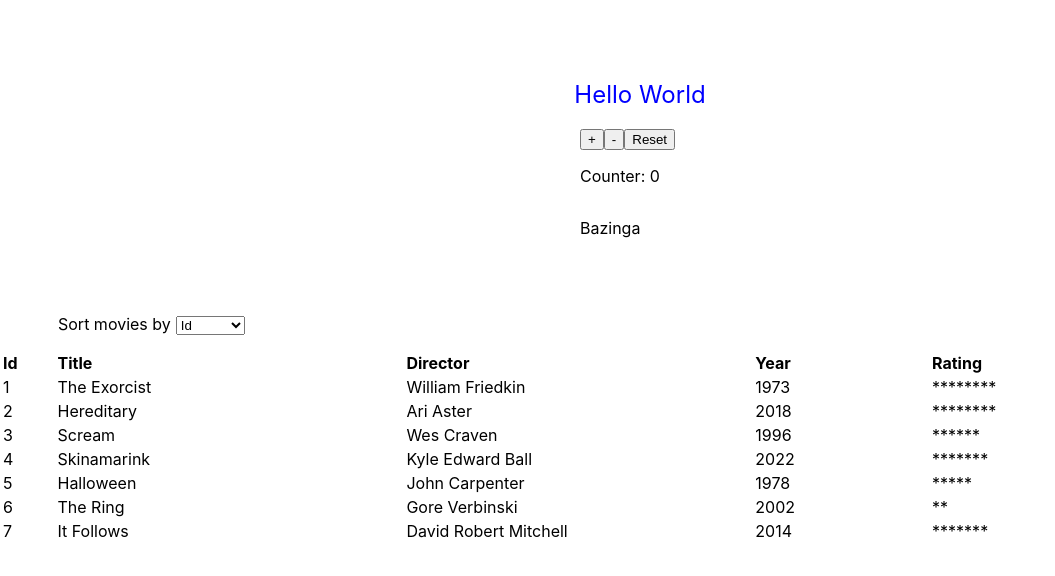
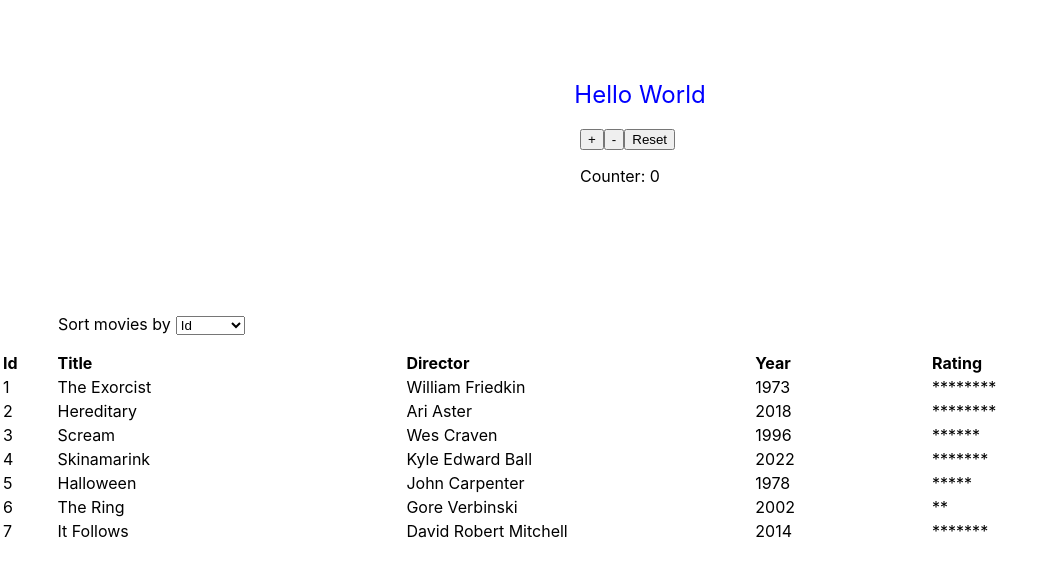
Before and after one commit to Ozwiena/recruitment-task, a React (Create React App) app: page / in a window 1280 px wide. Shown: the top 576 px of the page, without its empty margins (0-1055 px from the left). Built offline with nearby package versions, Linux system fonts and the light colour scheme.

Commit message:
improve the timer and message

```diff
--- a/src/Counter.js
+++ b/src/Counter.js
@@ -1,4 +1,4 @@
-import React, { useEffect, useState } from "react";
+import React, { useEffect, useState, useRef } from "react";
 import './Counter.css';
 
 export const Counter = () => {
@@ -17,17 +17,26 @@ export const Counter = () => {
         setCounter(0);
     };
 
+    const timerRef = useRef(null);
+    const isFirstRender = useRef(true);
+
     useEffect(() => {
         const messages = ['Yay', 'Wowzie', 'Bazinga'];
         const index = Math.floor(Math.random() * 3);
 
-        setMessage(messages[index]);
+        if (!isFirstRender.current) {
+            setMessage(messages[index]);
+        }
 
-        const timerId = setTimeout(() => {
+        if (timerRef.current) {
+            clearTimeout(timerRef.current);
+        }
+
+        timerRef.current = setTimeout(() => {
             setMessage('');
-          }, 3000);
+        }, 3000);
 
-        return clearTimeout(timerId);
+        isFirstRender.current = false;
     }, [counter]);
 
     return (
```
